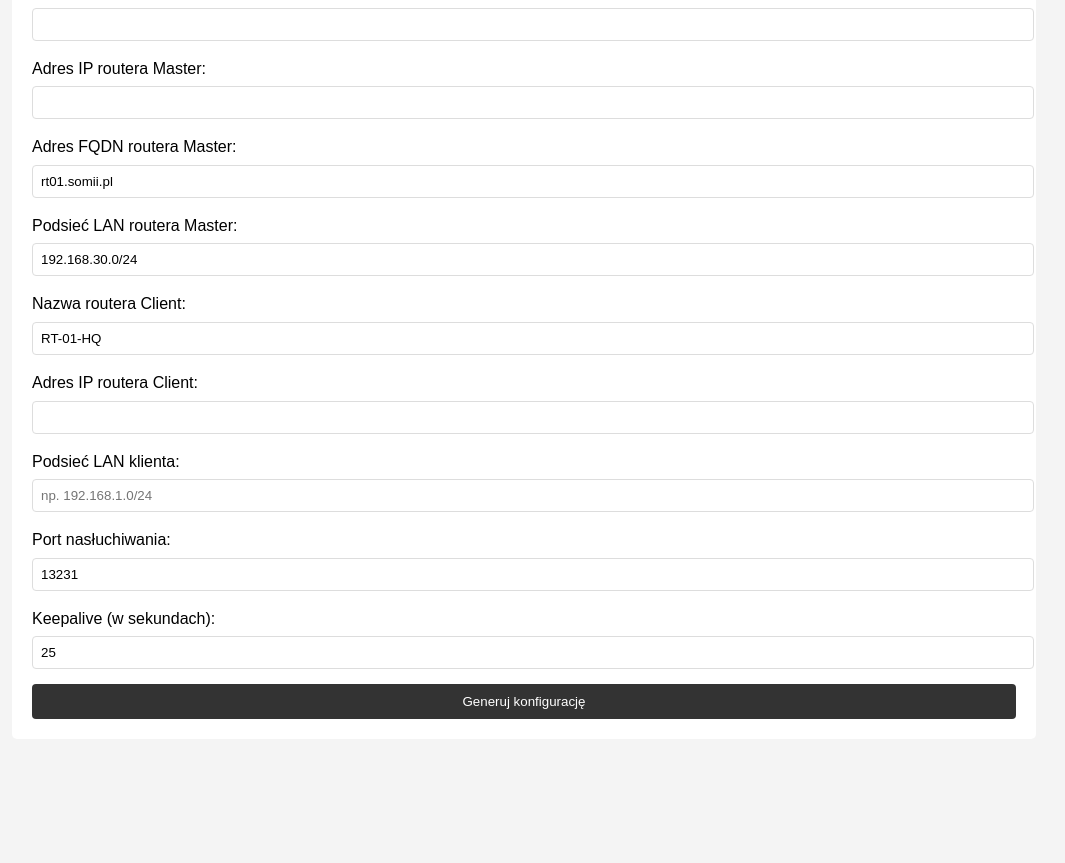
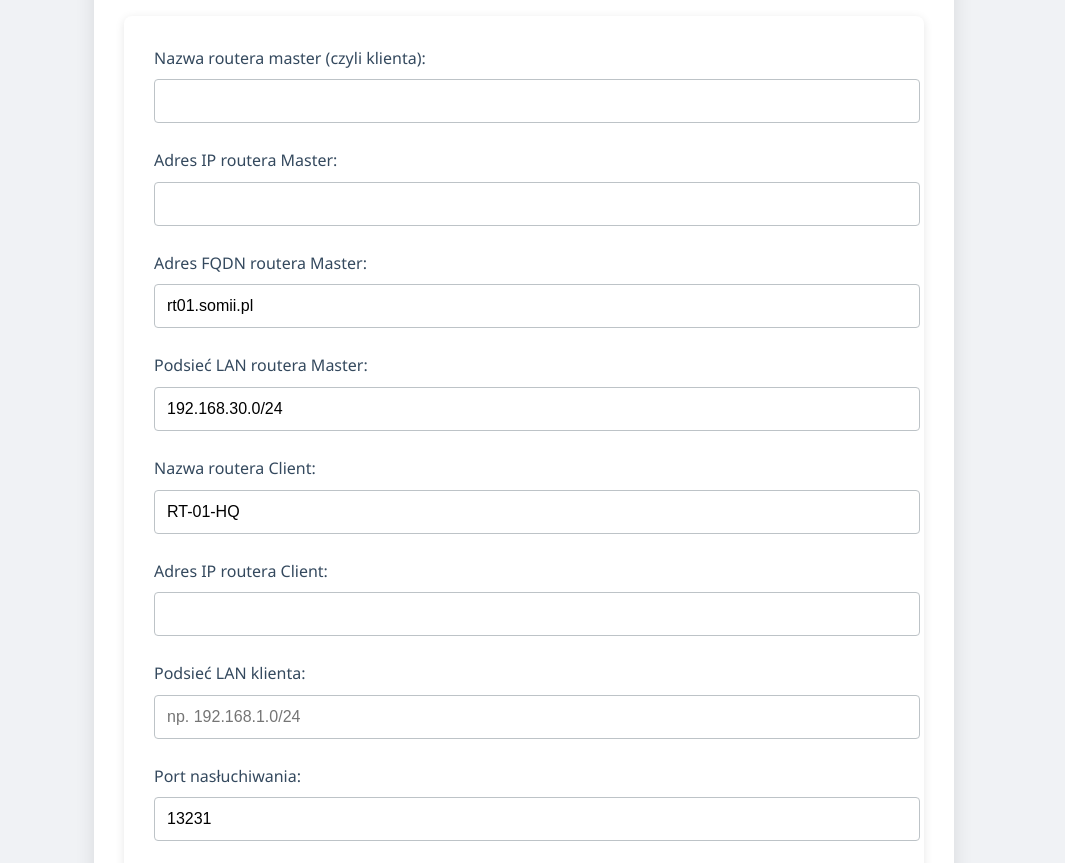
Before and after one commit to kamcio2603/sb1-m9aenr2, a website built with Vite: page index.html in a window 1280 px wide. Shown: the part 157-1020 px from the top of the page, without its empty margins (116-1181 px from the left). Before the commit the page ends 916 px from the top, so only its background shows below. Built offline with nearby package versions, Linux system fonts and the light colour scheme.

Commit message:
update css

```diff
--- a/style.css
+++ b/style.css
@@ -1,73 +1,97 @@
 body {
-    font-family: Arial, sans-serif;
+    font-family: 'Segoe UI', Tahoma, Geneva, Verdana, sans-serif;
     line-height: 1.6;
     margin: 0;
     padding: 0;
-    background-color: #f4f4f4;
+    background-color: #f0f2f5;
+    color: #333;
 }
 
 .container {
-    width: 80%;
-    margin: auto;
+    width: 90%;
+    max-width: 800px;
+    margin: 40px auto;
     overflow: hidden;
-    padding: 20px;
+    padding: 30px;
+    background-color: #ffffff;
+    box-shadow: 0 0 20px rgba(0, 0, 0, 0.1);
+    border-radius: 8px;
 }
 
 h1 {
-    color: #333;
+    color: #2c3e50;
     text-align: center;
+    margin-bottom: 30px;
+    font-weight: 600;
 }
 
 form {
     background: #fff;
-    padding: 20px;
-    border-radius: 5px;
+    padding: 30px;
+    border-radius: 8px;
+    box-shadow: 0 2px 10px rgba(0, 0, 0, 0.1);
 }
 
 .form-group {
-    margin-bottom: 15px;
+    margin-bottom: 25px;
 }
 
 label {
     display: block;
-    margin-bottom: 5px;
+    margin-bottom: 8px;
+    font-weight: 500;
+    color: #34495e;
 }
 
 input[type="text"],
 input[type="number"] {
     width: 100%;
-    padding: 8px;
-    border: 1px solid #ddd;
+    padding: 12px;
+    border: 1px solid #bdc3c7;
     border-radius: 4px;
+    font-size: 16px;
+    transition: border-color 0.3s ease;
 }
 
+input[type="text"]:focus,
+input[type="number"]:focus {
+    border-color: #3498db;
+    outline: none;
+    box-shadow: 0 0 5px rgba(52, 152, 219, 0.5);
+}
 button {
     display: block;
     width: 100%;
-    padding: 10px;
-    background: #333;
+    padding: 12px;
+    background: #3498db;
     color: #fff;
     border: none;
     border-radius: 4px;
     cursor: pointer;
+    font-size: 16px;
+    font-weight: 500;
+    transition: background-color 0.3s ease;
 }
 
 button:hover {
-    background: #555;
+    background: #2980b9;
 }
 
 #output {
-    margin-top: 20px;
+    margin-top: 30px;
     background: #fff;
     padding: 20px;
-    border-radius: 5px;
+    border-radius: 8px;
+    box-shadow: 0 2px 10px rgba(0, 0, 0, 0.1);
 }
 
 pre {
-    background: #f4f4f4;
-    padding: 10px;
+    background: #ecf0f1;
+    padding: 15px;
     border-radius: 4px;
     overflow-x: auto;
+    font-family: 'Courier New', Courier, monospace;
+    font-size: 14px;
 }
 
 .hidden {
```
